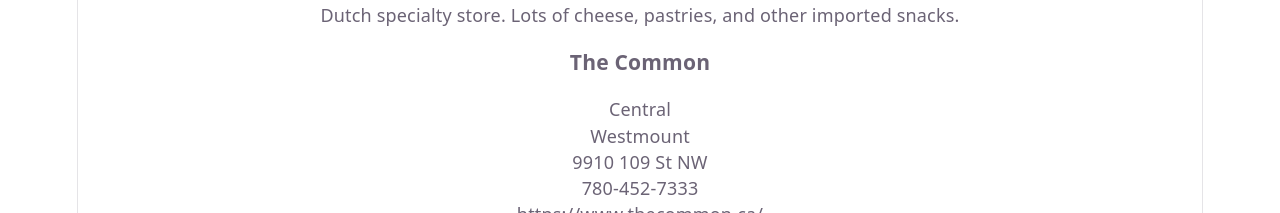
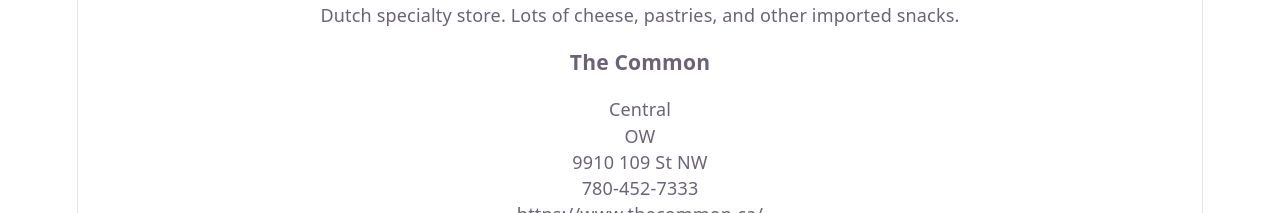
Before and after one commit to marksdayoff/YEG-Food, a React (Vite) app: page / in a window 1280 px wide. Shown: the part 5380-5593 px from the top of the page. Built offline with nearby package versions, Linux system fonts and the light colour scheme.

Commit message:
Minor changes to utils.js and restaurants.js.

```diff
--- a/src/js/restaurants.js
+++ b/src/js/restaurants.js
@@ -358,7 +358,7 @@
     name: 'The Common',
     category: ['Gastropub'],
     location: ['Central'],
-    neighbourhood: 'Westmount',
+    neighbourhood: 'OW',
     address: '9910 109 St NW',
     phone: '780-452-7333',
     website: 'https://www.thecommon.ca/',
@@ -822,7 +822,7 @@
     id: 49,
     name: 'Capital Pizza',
     category: ['Pizza', 'Italian'],
-    location: ['North'],
+    location: [' North'],
     neighbourhood: 'Londonderry',
     address: '7640 144 Ave NW',
     mapUrl:
--- a/src/js/utils.js
+++ b/src/js/utils.js
@@ -4,7 +4,7 @@
     const matchesCategory =
       filters.category === '' || restaurant.category.includes(filters.category);
     const matchesPrice =
-      filters.price === '' || restaurant.price === filters.price;
+      filters.price === '' || restaurant.price.includes(filters.price);
     const matchesLocation =
       filters.location === '' || restaurant.location === filters.location;
 
```
